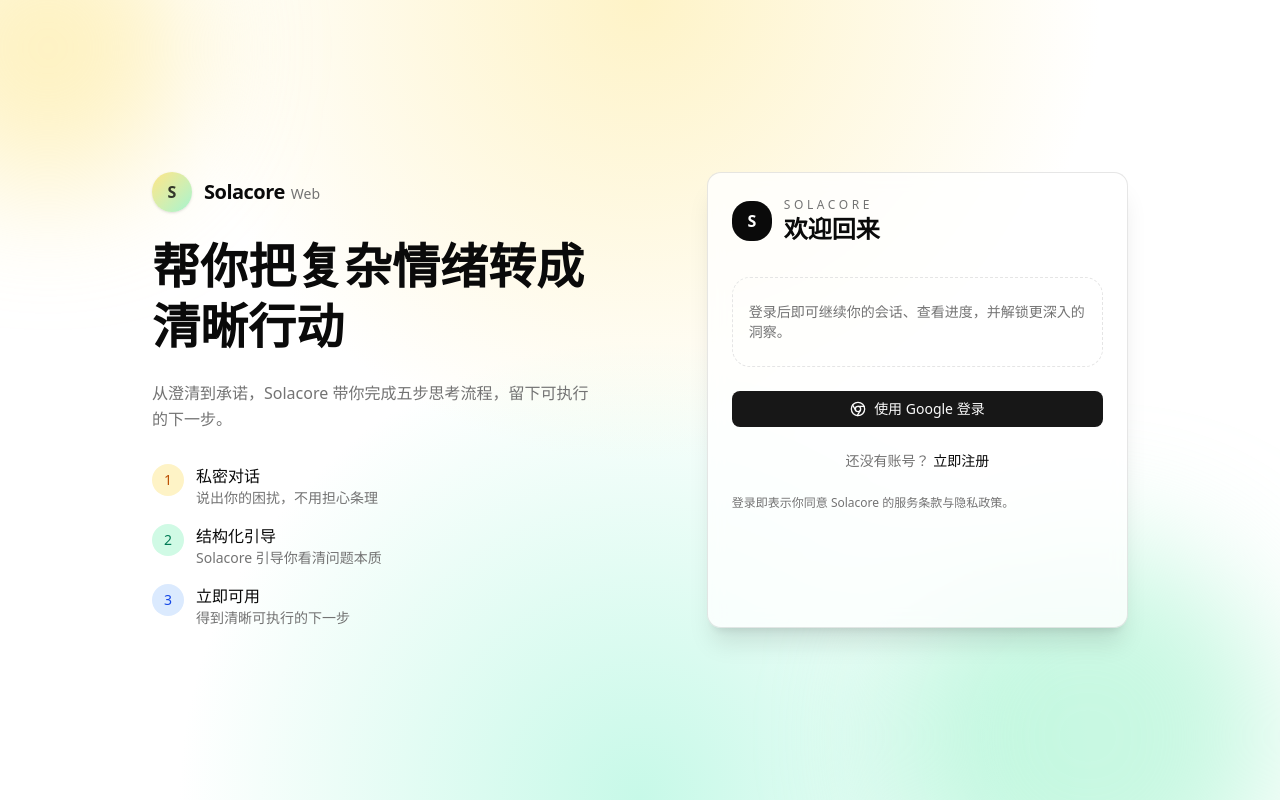
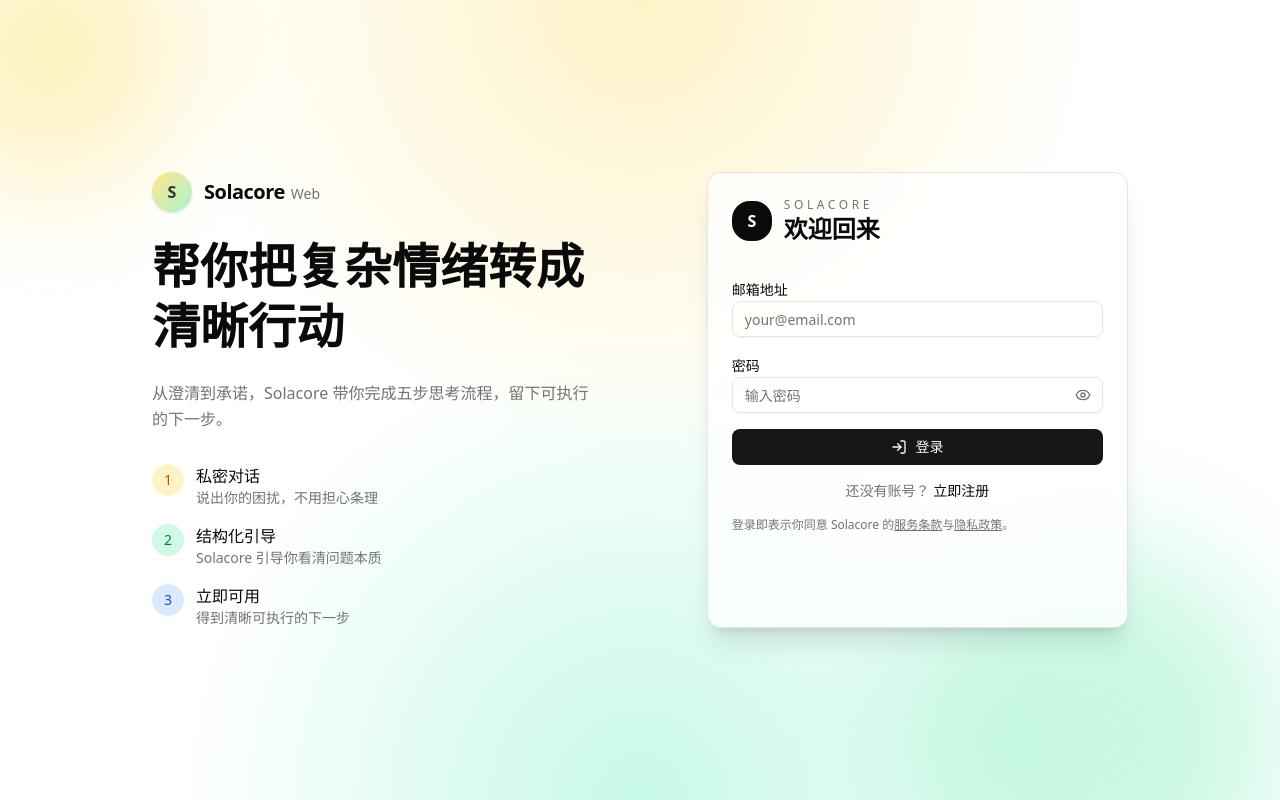
Before and after one commit to 412984588/clarity, a Next.js app in the folder solacore-web/: page /login in a window 1280 px wide. Built offline with nearby package versions, Linux system fonts and the light colour scheme; no server answers.

Commit message:
feat(web): 添加邮箱密码登录功能

```diff
--- a/solacore-web/app/(auth)/login/page.tsx
+++ b/solacore-web/app/(auth)/login/page.tsx
@@ -3,18 +3,31 @@
 import { Suspense, useEffect, useMemo, useState } from "react";
 import { useRouter, useSearchParams } from "next/navigation";
 import Link from "next/link";
-import { Chrome } from "lucide-react";
+import { Eye, EyeOff, LogIn } from "lucide-react";
 
 import { Button } from "@/components/ui/button";
 import { Card, CardContent, CardHeader, CardTitle } from "@/components/ui/card";
+import { Input } from "@/components/ui/input";
 import { LoadingSpinner } from "@/components/shared/LoadingSpinner";
 import { useAuth } from "@/components/auth/AuthProvider";
-import { api, betaLogin } from "@/lib/api";
+import { api, betaLogin, getDeviceFingerprint } from "@/lib/api";
+
+interface LoginError {
+  response?: {
+    data?: {
+      detail?: string | { error?: string };
+    };
+  };
+}
 
 function LoginContent() {
   const router = useRouter();
   const searchParams = useSearchParams();
   const { user, refreshUser } = useAuth();
+  const [email, setEmail] = useState("");
+  const [password, setPassword] = useState("");
+  const [showPassword, setShowPassword] = useState(false);
+  const [loading, setLoading] = useState(false);
   const [error, setError] = useState<string | null>(null);
 
   // 检查是否因认证错误重定向过来（防止无限循环）
@@ -43,8 +56,6 @@
           try {
             // Beta 模式：自动登录
             await betaLogin();
-            // 🚨 关键修复：等待 refreshUser() 完成，确保用户状态加载完毕后再跳转
-            // 这样可以避免 ProtectedRoute 因为 loading=true 而卡住
             await refreshUser();
             router.replace("/dashboard");
             return;
@@ -61,7 +72,7 @@
       }
     };
 
-    // 3. 如果 Context 里已经有 user 了，也直接跳
+    // 如果 Context 里已经有 user 了，直接跳转
     if (user) {
       router.replace(redirectPath);
       return;
@@ -74,25 +85,57 @@
     };
   }, [router, user, refreshUser, redirectPath, isAuthError]);
 
-  const startGoogleLogin = () => {
-    const clientId = process.env.NEXT_PUBLIC_GOOGLE_CLIENT_ID;
-    if (!clientId) {
-      setError("缺少 Google Client ID，请检查环境变量。");
+  const handleLogin = async (e: React.FormEvent) => {
+    e.preventDefault();
+    setError(null);
+
+    // 验证邮箱格式
+    const emailRegex = /^[^\s@]+@[^\s@]+\.[^\s@]+$/;
+    if (!emailRegex.test(email)) {
+      setError("请输入有效的邮箱地址");
       return;
     }
 
-    const redirectUri = `${window.location.origin}/callback`;
-    const params = new URLSearchParams({
-      client_id: clientId,
-      redirect_uri: redirectUri,
-      response_type: "code",
-      scope: "openid email profile",
-      access_type: "offline",
-      prompt: "consent",
-      state: JSON.stringify({ redirect: redirectPath }),
+    if (!password) {
+      setError("请输入密码");
+      return;
+    }
+
+    setLoading(true);
+
+    try {
+      const fingerprint = getDeviceFingerprint();
+
+      await api.post("/auth/login", {
+        email,
+        password,
+        device_fingerprint: fingerprint,
+        device_name: "Web Browser",
       });
 
-    window.location.href = `https://accounts.google.com/o/oauth2/v2/auth?${params.toString()}`;
+      // 登录成功后刷新用户状态并跳转
+      await refreshUser();
+      router.replace(redirectPath);
+    } catch (err) {
+      const loginError = err as LoginError;
+      const detail = loginError.response?.data?.detail;
+
+      if (typeof detail === "object" && detail?.error) {
+        if (detail.error === "INVALID_CREDENTIALS") {
+          setError("邮箱或密码错误");
+        } else if (detail.error === "DEVICE_LIMIT_REACHED") {
+          setError("设备数量已达上限，请先退出其他设备");
+        } else {
+          setError(detail.error);
+        }
+      } else if (typeof detail === "string") {
+        setError(detail);
+      } else {
+        setError("登录失败，请稍后重试");
+      }
+    } finally {
+      setLoading(false);
+    }
   };
 
   if (checkingBeta) {
@@ -185,21 +228,67 @@
                 </div>
               </div>
             </CardHeader>
-            <CardContent className="space-y-6">
-              <div className="rounded-2xl border border-dashed px-4 py-6 text-sm text-muted-foreground">
-                登录后即可继续你的会话、查看进度，并解锁更深入的洞察。
+            <CardContent>
+              <form onSubmit={handleLogin} className="space-y-4">
+                <div className="space-y-2">
+                  <label htmlFor="email" className="text-sm font-medium">
+                    邮箱地址
+                  </label>
+                  <Input
+                    id="email"
+                    type="email"
+                    placeholder="your@email.com"
+                    value={email}
+                    onChange={(e) => setEmail(e.target.value)}
+                    required
+                    disabled={loading}
+                  />
                 </div>
-              <Button
+
+                <div className="space-y-2">
+                  <label htmlFor="password" className="text-sm font-medium">
+                    密码
+                  </label>
+                  <div className="relative">
+                    <Input
+                      id="password"
+                      type={showPassword ? "text" : "password"}
+                      placeholder="输入密码"
+                      value={password}
+                      onChange={(e) => setPassword(e.target.value)}
+                      required
+                      disabled={loading}
+                      className="pr-10"
+                    />
+                    <button
                       type="button"
-                onClick={startGoogleLogin}
-                className="w-full"
+                      onClick={() => setShowPassword(!showPassword)}
+                      className="absolute right-3 top-1/2 -translate-y-1/2 text-muted-foreground hover:text-foreground"
                     >
-                <Chrome className="size-4" />
-                使用 Google 登录
-              </Button>
+                      {showPassword ? (
+                        <EyeOff className="size-4" />
+                      ) : (
+                        <Eye className="size-4" />
+                      )}
+                    </button>
+                  </div>
+                </div>
+
                 {error ? (
                   <p className="text-sm text-destructive">{error}</p>
                 ) : null}
+
+                <Button type="submit" className="w-full" disabled={loading}>
+                  {loading ? (
+                    <LoadingSpinner label="" />
+                  ) : (
+                    <>
+                      <LogIn className="size-4" />
+                      登录
+                    </>
+                  )}
+                </Button>
+
                 <p className="text-center text-sm text-muted-foreground">
                   还没有账号？{" "}
                   <Link
@@ -209,9 +298,19 @@
                     立即注册
                   </Link>
                 </p>
+
                 <p className="text-xs text-muted-foreground">
-                登录即表示你同意 Solacore 的服务条款与隐私政策。
+                  登录即表示你同意 Solacore 的
+                  <Link href="/terms" className="underline">
+                    服务条款
+                  </Link>
+                  与
+                  <Link href="/privacy" className="underline">
+                    隐私政策
+                  </Link>
+                  。
                 </p>
+              </form>
             </CardContent>
           </Card>
         </div>
```
Lines whose indentation alone changed are shown as unchanged.
